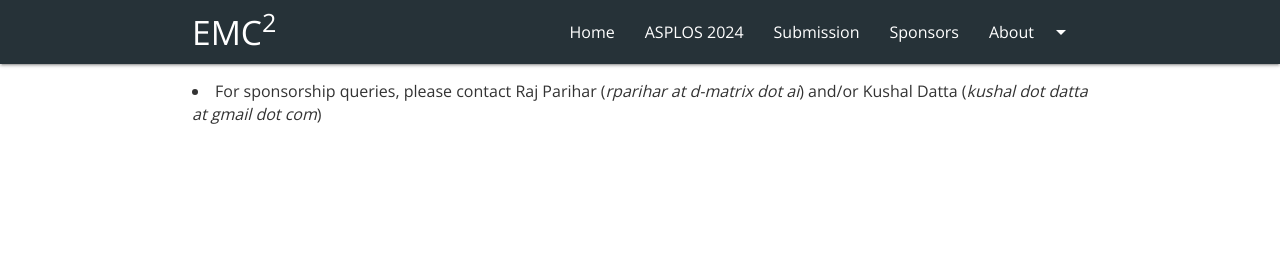
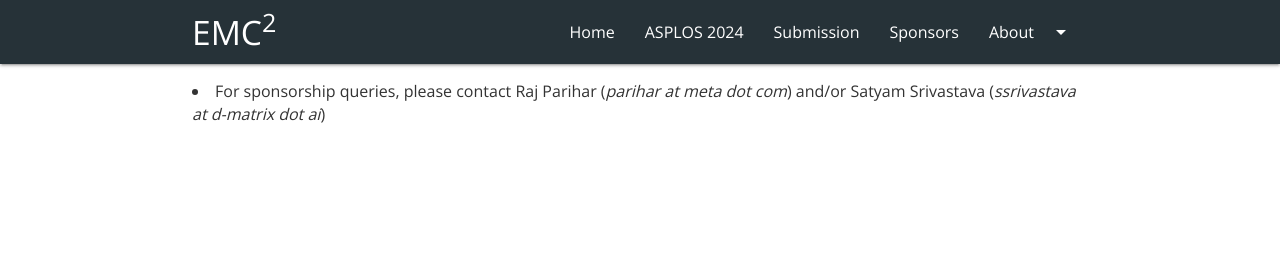
Before and after one commit to mgoldfar/emc2-web, a Jekyll site: the page built from sponsors.html, in a window 1280 px wide. Shown: the top 274 px of the page. Built offline with Jekyll 4.4.1, drawn with Linux system fonts in a browser that asks for light colours.

Commit message:
Update sponsors.html
Updating sponsorship contacts

```diff
--- a/sponsors.html
+++ b/sponsors.html
@@ -22,7 +22,7 @@ show_note: False
 <br>
 -->
 
-<li>For sponsorship queries, please contact Raj Parihar (<i>rparihar at d-matrix dot ai</i>) and/or Kushal Datta (<i>kushal dot datta at gmail dot com</i>)
+<li>For sponsorship queries, please contact Raj Parihar (<i>parihar at meta dot com</i>) and/or Satyam Srivastava (<i>ssrivastava at d-matrix dot ai</i>)
 {% if page.show_note %}
     {% include submission-notes.html %}
 {% endif %}
```
